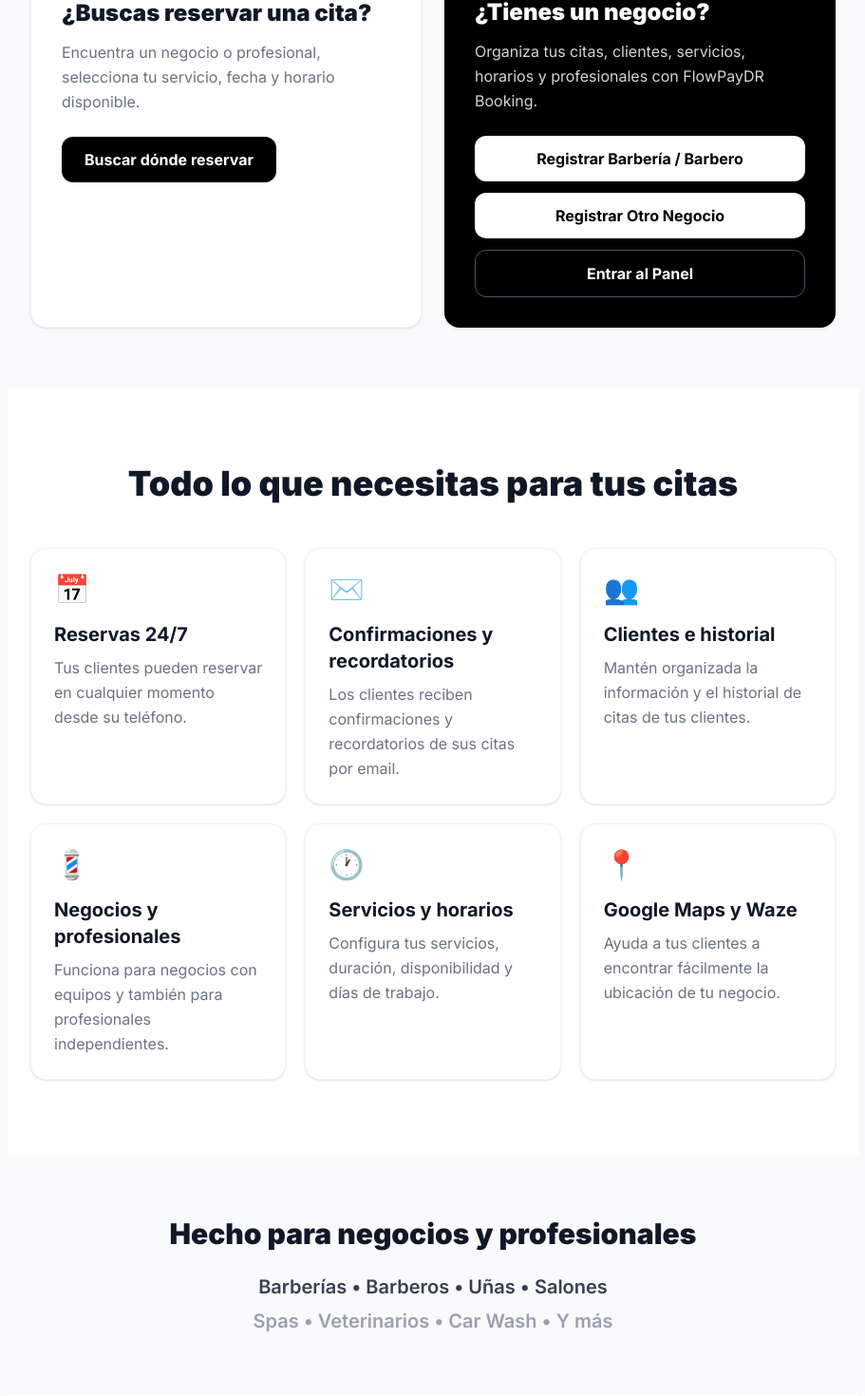
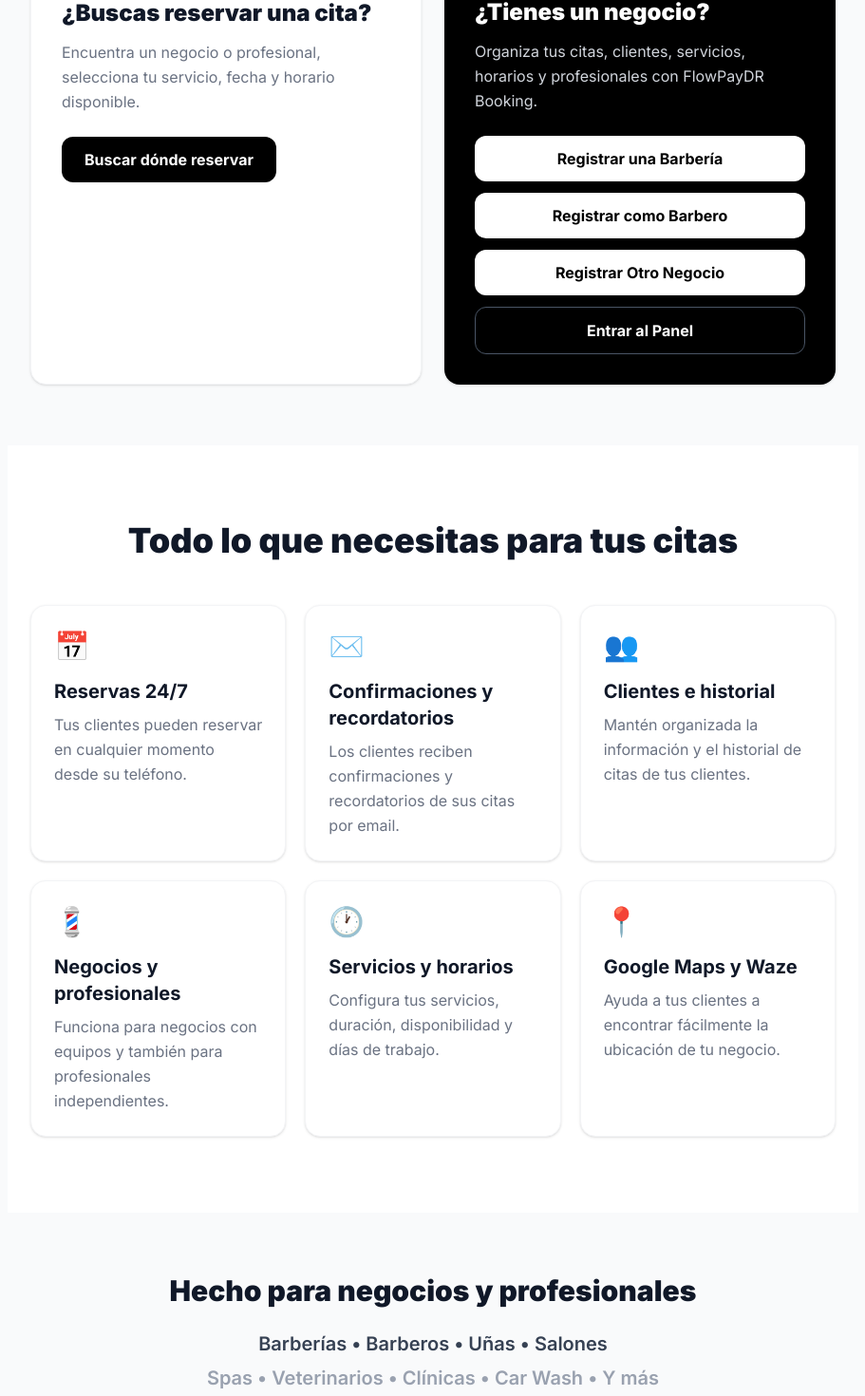
Before and after one commit to hectorblanc19/booking-platform, a Next.js app: page / in a window 1280 px wide. Shown: the part 768-2238 px from the top of the page at 95% size, without its empty margins (184-1095 px from the left). Built offline with nearby package versions, Linux system fonts and the light colour scheme.

Commit message:
Update homepage registration options

```diff
--- a/components/HomeClient.jsx
+++ b/components/HomeClient.jsx
@@ -28,7 +28,8 @@ export default function HomeClient() {
       businessText:
         "Organiza tus citas, clientes, servicios, horarios y profesionales con FlowPayDR Booking.",
 
-      barberRegister: "Registrar Barbería / Barbero",
+      barbershopRegister: "Registrar una Barbería",
+      barberRegister: "Registrar como Barbero",
       businessRegister: "Registrar Otro Negocio",
       businessButton: "Entrar al Panel",
 
@@ -64,7 +65,7 @@ export default function HomeClient() {
         "Barberías • Barberos • Uñas • Salones",
 
       categories2:
-        "Spas • Veterinarios • Car Wash • Y más",
+        "Spas • Veterinarios • Clínicas • Car Wash • Y más",
 
       finalTitle:
         "Reserva cuando quieras. Administra desde un solo lugar.",
@@ -93,7 +94,8 @@ export default function HomeClient() {
       businessText:
         "Manage your appointments, customers, services, schedules and professionals with FlowPayDR Booking.",
 
-      barberRegister: "Register Barbershop / Barber",
+      barbershopRegister: "Register a Barbershop",
+      barberRegister: "Register as a Barber",
       businessRegister: "Register Other Business",
       businessButton: "Login to Dashboard",
 
@@ -129,7 +131,7 @@ export default function HomeClient() {
         "Barbershops • Barbers • Nails • Salons",
 
       categories2:
-        "Spas • Veterinarians • Car Wash • And more",
+        "Spas • Veterinarians • Clinics • Car Wash • And more",
 
       finalTitle:
         "Book anytime. Manage everything from one place.",
@@ -268,6 +270,15 @@ export default function HomeClient() {
 
               <div className="flex flex-col gap-3">
 
+                {/* BARBERSHOP OWNER */}
+                <Link
+                  href="/business/register"
+                  className="inline-block bg-white text-black px-6 py-3 rounded-xl font-bold text-center hover:bg-gray-100 transition"
+                >
+                  {tr.barbershopRegister}
+                </Link>
+
+                {/* BARBER */}
                 <Link
                   href={`/register-barber?lang=${lang}`}
                   className="inline-block bg-white text-black px-6 py-3 rounded-xl font-bold text-center hover:bg-gray-100 transition"
@@ -275,6 +286,7 @@ export default function HomeClient() {
                   {tr.barberRegister}
                 </Link>
 
+                {/* OTHER BUSINESS */}
                 <Link
                   href="/business/register"
                   className="inline-block bg-white text-black px-6 py-3 rounded-xl font-bold text-center hover:bg-gray-100 transition"
@@ -282,6 +294,7 @@ export default function HomeClient() {
                   {tr.businessRegister}
                 </Link>
 
+                {/* LOGIN */}
                 <Link
                   href="/login"
                   className="inline-block border border-gray-600 text-white px-6 py-3 rounded-xl font-bold text-center hover:bg-gray-900 transition"
```
